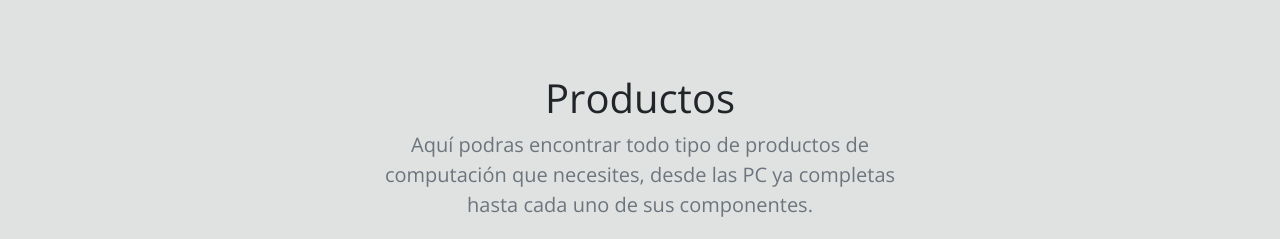
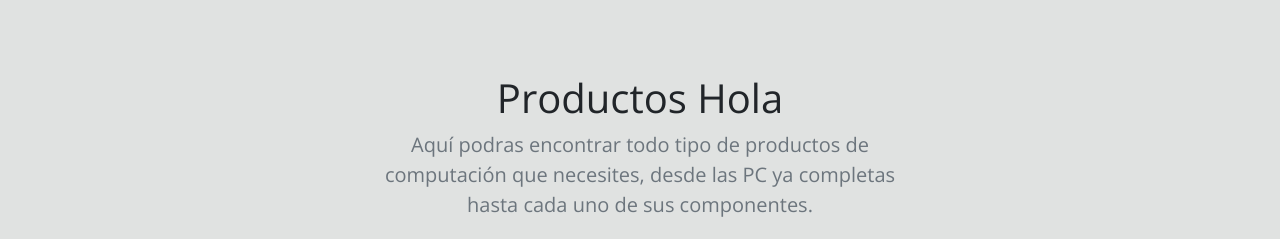
Before and after one commit to DavidAlvarez34/ProyectCarShopping, a plain HTML site: page index.html in a window 1280 px wide. Shown: the part 641-880 px from the top of the page. Drawn offline with nearby package versions, Linux system fonts and the light colour scheme; no server answers.

Commit message:
Modificacion para ver los cambios en git hub

```diff
--- a/index.html
+++ b/index.html
@@ -93,7 +93,7 @@
         <section class="py-5 text-center container"> <!--Contenedor con texto-->
             <div class="row py-lg-5">
               <div class="col-lg-6 col-md-8 mx-auto">
-                <h1 class="fw-light">Productos</h1>
+                <h1 class="fw-light">Productos Hola</h1>
                 <p class="lead text-muted">Aquí podras encontrar todo tipo de productos de computación que necesites, desde las PC ya completas hasta cada uno de sus componentes.</p>
               </div>
             </div>
@@ -104,6 +104,7 @@
         <div class="row hola">
 
         </div>
+
     </div>
 
         <div class="shopping-cart-items shoppingCartItemsContainer">
@@ -111,9 +112,7 @@
            <div class="row shoppingCartItem"></div>
           </div>
           <!-- END MOCKUP EXAMPLE -->
-        </div>
-        <!--ubicar el total-->
-        <div class="row">
+          <div class="row">
           <div class="col-12">
               <div class="shopping-cart-total d-flex justify-content-center">
                   <p class="mb-0 justify-content-center">Total</p>
@@ -136,6 +135,9 @@
       <!--Boton de comprar-->
       <button class="btn btn-success ml-auto comprarButton" type="button" data-toggle="modal"
       data-target="#comprarModal">Comprar</button>
+        </div>
+        <!--ubicar el total-->
+
       </div>
 
     </main>
```
